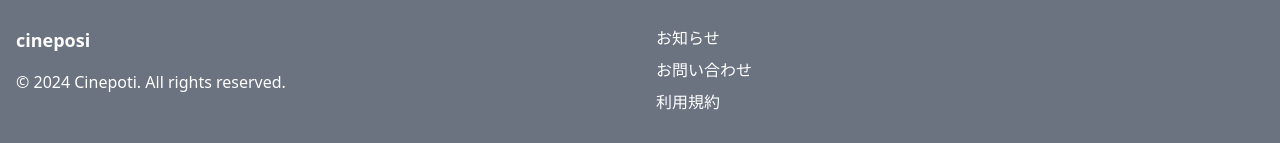
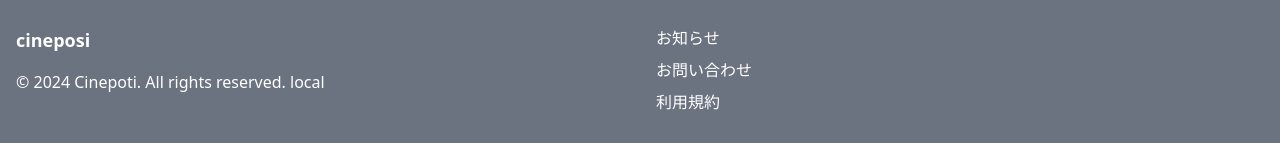
Before and after one commit to yasudaProduct/theatre-seat-mark, a Next.js app: page /auth/login in a window 1280 px wide. Shown: the part 774-917 px from the top of the page. Built offline with nearby package versions, Linux system fonts and the light colour scheme; no server answers.

Commit message:
:technologist: 環境変数追加

```diff
--- a/src/components/Footer.tsx
+++ b/src/components/Footer.tsx
@@ -1,6 +1,5 @@
 import React from "react";
 import Link from "next/link";
-// import { Facebook, Twitter, Instagram, Youtube } from "lucide-react";
 
 const Footer = () => {
   return (
@@ -8,12 +7,10 @@ const Footer = () => {
       <div className="container mx-auto px-4">
         <div className="grid grid-cols-1 md:grid-cols-4 gap-8">
           <div className="md:col-span-2">
-            <h2 className="text-lg font-semibold mb-4">cineposi</h2>
-            <p className="mb-4">
-              {/* 最新の映画情報と快適な映画館体験をお届けします。 */}
-            </p>
+            <h2 className="text-lg font-semibold mb-4">cineposi </h2>
             <p>
-              &copy; {new Date().getFullYear()} Cinepoti. All rights reserved.
+              &copy; {new Date().getFullYear()} Cinepoti. All rights reserved.{" "}
+              {process.env.NEXT_PUBLIC_STAGE}
             </p>
           </div>
           <div>
```
Also changed, not shown: 1 other file (tests, documents, lock files or other folders).
